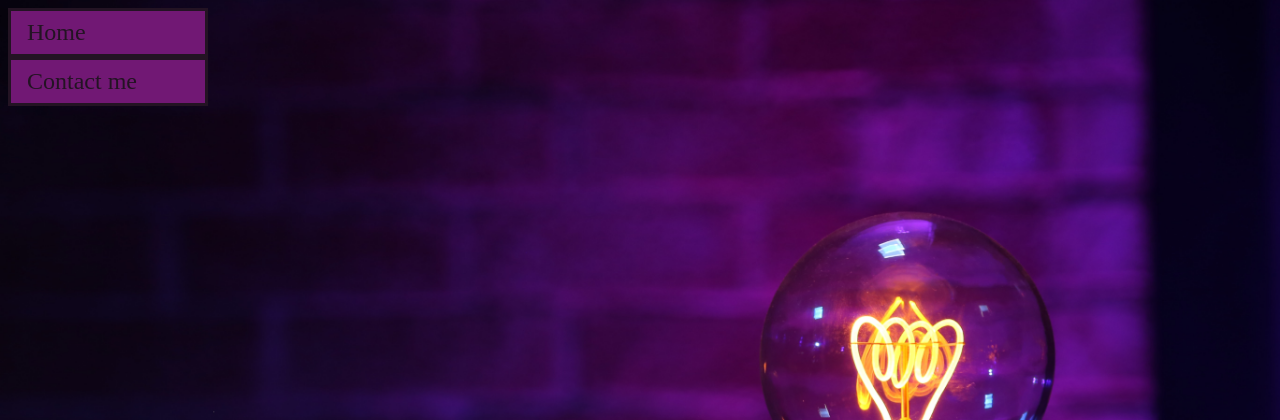
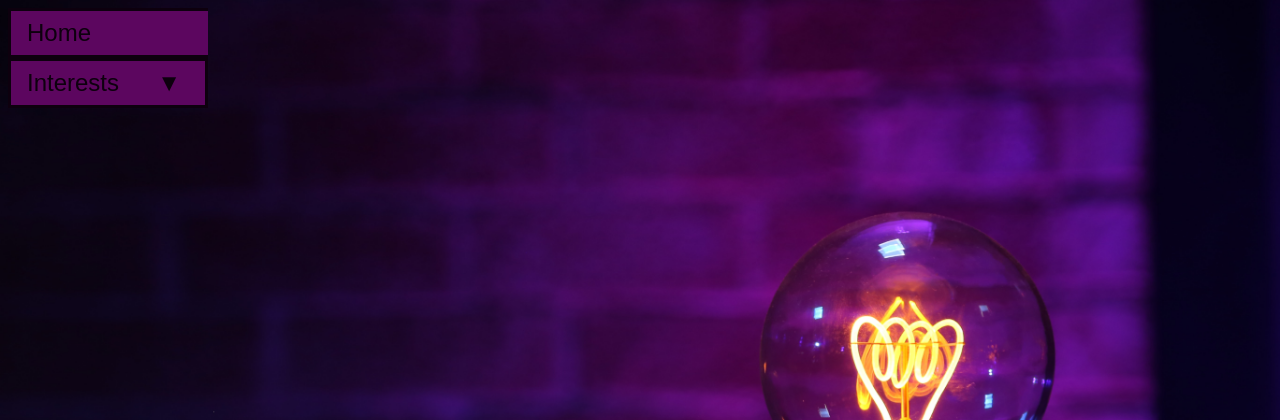
Before and after one commit to b2marshall/Projects, a Django app: page /about.html in a window 1280 px wide. Shown: the top 420 px of the page. Run offline with Django 4.2, Linux system fonts and the light colour scheme.

Commit message:
Adds drop-down menu for interests in about.html

```diff
--- a/Django projects/portfolio/mysite/templates/about.html
+++ b/Django projects/portfolio/mysite/templates/about.html
@@ -1,19 +1,51 @@
 <!DOCTYPE html>
 {% load static %}
+<link rel="stylesheet" href="{% static 'styles/about.css' %}">
 <html>
-    <head>
-        <link rel="stylesheet" href="{% static 'styles/about.css' %}">
-        <title>About Me</title>
-    </head>
-    <body>
+
+<head>
+    <title>About Me</title>
+</head>
+
+<body>
     <div class="navbar">
         <ul>
-        <li class="navbar"><a href="./home.html">Home</a></li>
-        <li class="navbar"><a href="./contact.html">Contact me</a></li>
+            <li><a href="./home.html">Home</a></li>
+                <li><button class="dropdown-btn">Interests
+                    <i class="fa fa-caret-down">&#9660;</i>
+                </button>
+                  <div class="dropdown-container">
+                    <a href="#">Math</a>
+                    <a href="#">Music</a>
+                    <a href="#">Cats</a>
+                  </div>
+
+                </li>
+                  <script>
+                    /* Loop through all dropdown buttons to toggle between hiding and showing its dropdown content - This allows the user to have multiple dropdowns without any conflict */
+                    var dropdown = document.getElementsByClassName("dropdown-btn");
+                    var i;
+
+                    for (i = 0; i < dropdown.length; i++) {
+                      dropdown[i].addEventListener("click", function() {
+                        this.classList.toggle("active");
+                        var dropdownContent = this.nextElementSibling;
+                        if (dropdownContent.style.display === "block") {
+                          dropdownContent.style.display = "none";
+                        } else {
+                          dropdownContent.style.display = "block";
+                        }
+                      });
+                    }
+                    </script>
+
+
+                </div>
+            </li>
         </ul>
 
     </div>
 
-    </body>
+</body>
 
 </html>
--- a/Django projects/portfolio/mysite/templates/home.html
+++ b/Django projects/portfolio/mysite/templates/home.html
@@ -3,7 +3,6 @@
 <link rel="stylesheet" href="{% static 'styles/homestyles.css' %}">
 <html>
     <head>
-        <link rel="stylesheet" href="{% static 'styles/homestyles.css' %}">
         <title>My Homepage</title>
     </head>
     <body>
--- a/Django projects/portfolio/static/styles/about.css
+++ b/Django projects/portfolio/static/styles/about.css
@@ -1,10 +1,15 @@
+* {
+  font-family: Arial, Helvetica, sans-serif;
+}
+
 body {
     background: url(../images/Background.jpg);
     background-size: cover;
     background-repeat: no-repeat;
   }
 
-  li a {
+  li a, li button {
+    list-style: none;
     display: block;
     color: black;
     background-color: rgba(92,6,95,255);
@@ -13,12 +18,68 @@ body {
     font-size: x-large;
     padding: 8px 16px;
     text-decoration: none;
+    text-align: left;
+    width: 200px;
   }
 
-ul {
+
+  ul {
     list-style-type: none;
+    /*left: 200px;*/
+    width: 200px;
     margin: 0;
     padding: 0;
-    width: 200px;
+    background-color: rgba(92,6,95,255);
+    overflow-x: hidden;
+  }
+
+
+  li:hover, .dropdown-btn:hover {
     background-color: violet;
   }
+
+  .dropdown-container {
+    display: none;
+    background-color: rgba(92,6,95,255);
+    /*padding-left: 8px;*/
+  }
+
+
+  .dropdown-content li {
+    color: black;
+    padding: 12px 16px;
+    text-decoration: none;
+    display: block;
+    text-align: left;
+  }
+
+  .fa-caret-down {
+    float: right;
+    padding-right: 8px;
+  }
+
+  .dropdown-container a {
+    padding: 6px 8px 6px 16px;
+    text-decoration: none;
+    font-size: 20px;
+    color: black;
+    display: block;
+    border: none;
+    background: none;
+    width: 100%;
+    text-align: left;
+    cursor: pointer;
+    outline: none;
+  }
+
+  /*.navbar {
+    height: 30%;
+    width: 200px;
+    position: fixed;
+    z-index: 1;
+    top: 0;
+    left: 0;
+    background-color: rgba(92,6,95,255);
+    overflow-x: hidden;
+    /*padding-top: 50px;
+  }*/
--- a/Django projects/portfolio/static/styles/homestyles.css
+++ b/Django projects/portfolio/static/styles/homestyles.css
@@ -1,3 +1,7 @@
+* {
+  font-family: Arial, Helvetica, sans-serif;
+}
+
 body {
     background: url(../images/Background.jpg);
     background-size: cover;
```
